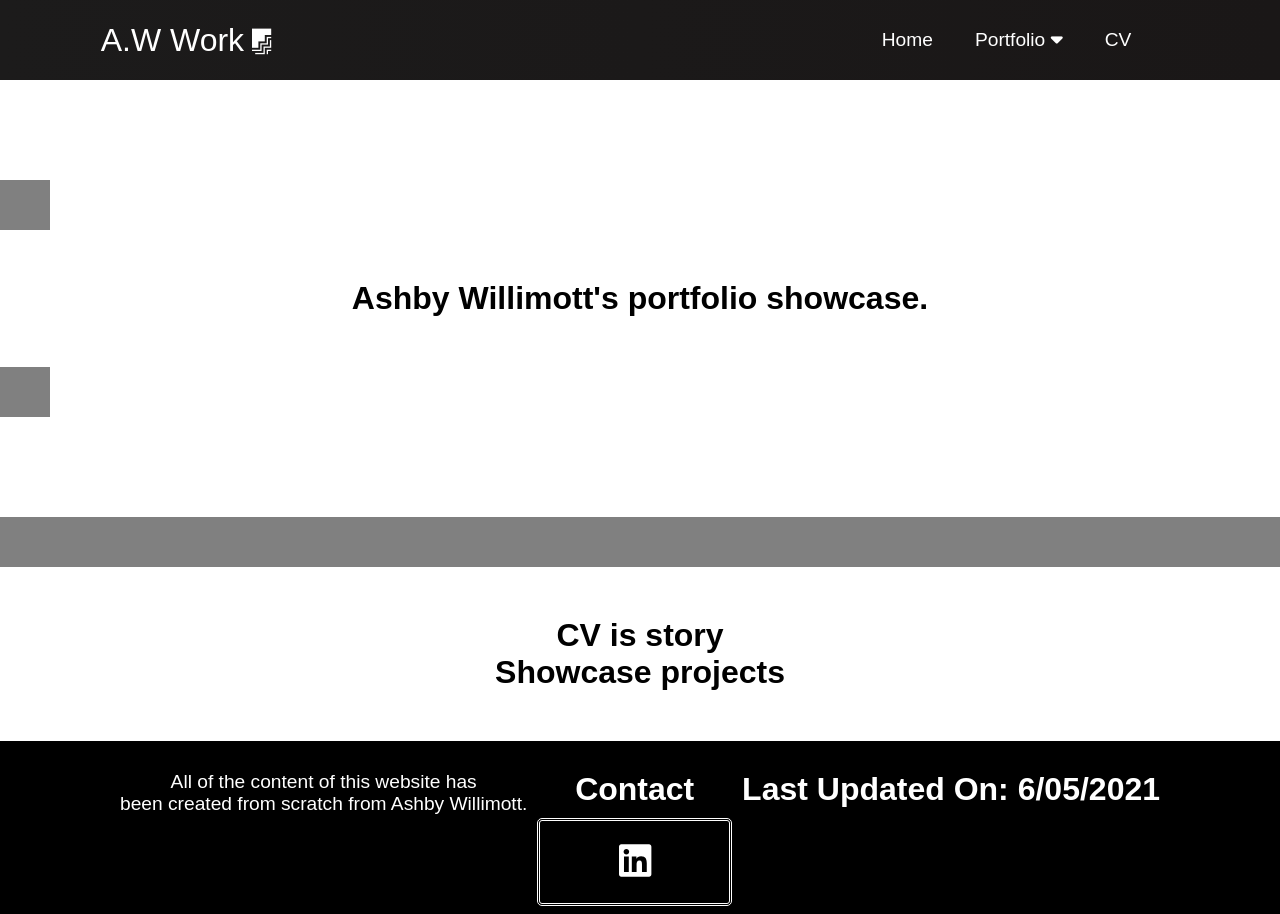
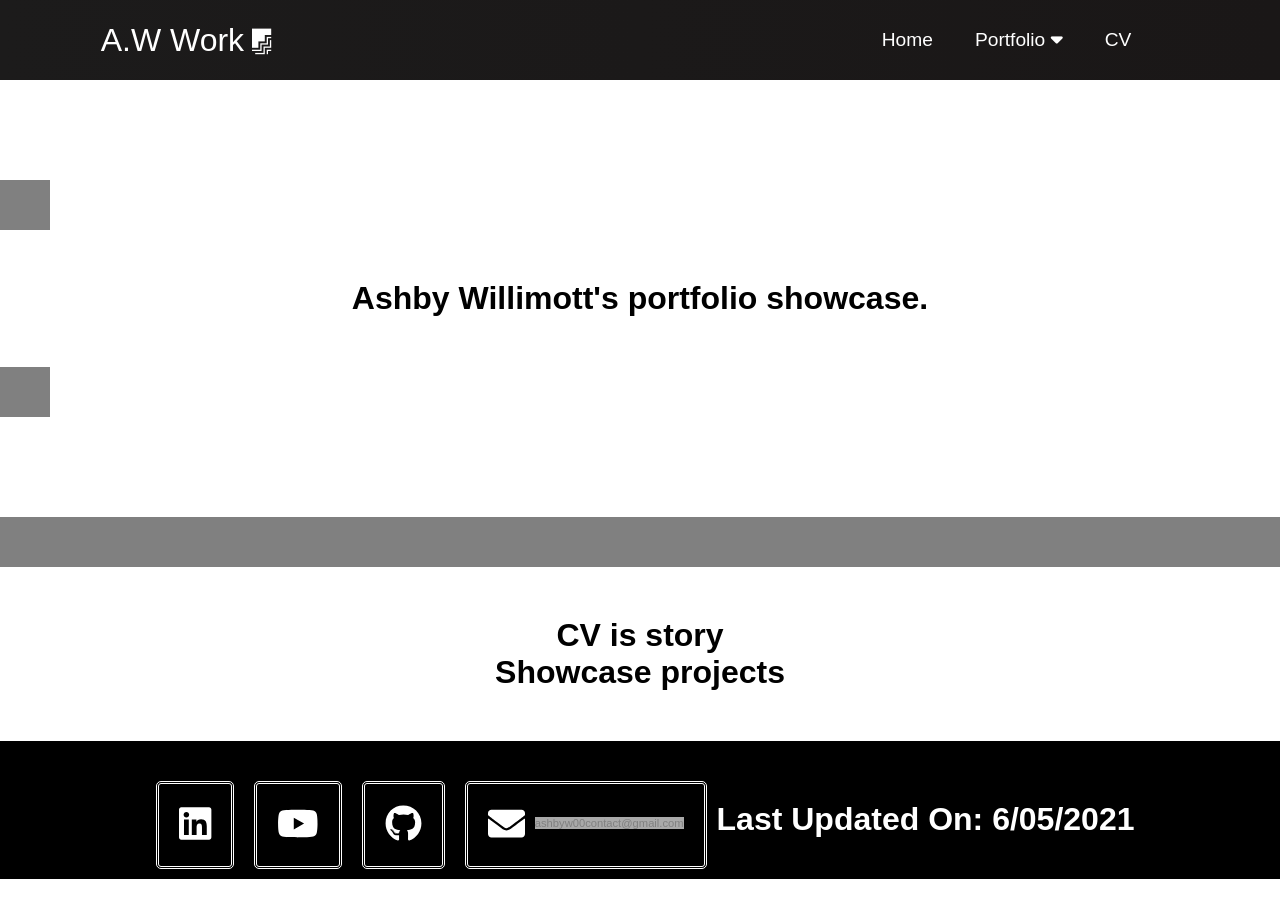
Before and after one commit to wallace222/react-portfolio, a React (Create React App) app: page / in a window 1280 px wide. Shown: the top 914 px of the page. After the commit the page ends 879 px from the top, so only its background shows below. Built offline with nearby package versions, Linux system fonts and the light colour scheme.

Commit message:
Footer Complete

```diff
--- a/src/components/Footer.js
+++ b/src/components/Footer.js
@@ -12,41 +12,41 @@ import { faEnvelope } from '@fortawesome/free-solid-svg-icons'
 
 // Lets see if I can get the flexbox too work
 function Footer(props) {
+
+    // I will try and do as much as the footer as I can manage.
+
+
     return (
         <>
             <div className="Footer">
                 <div className="Footer-Row">
-                    <div className="Footer-col">
-                        <p> All of the content of this website has<br/>
-                            been created from scratch from Ashby Willimott.
-                            </p>
-                    </div>
                     <div className="Footer-Col">
-                        <h4>Contact</h4>
+                        <div className="icon-container">
                             <Link to={{ pathname: "https://www.linkedin.com/in/ashby-willimott-24b383195/"}} target="_blank">
-                        <div className="icon-container">
+                                <div className="icon-item">
                                     <p><FontAwesomeIcon icon={['fab', 'linkedin']} color="white"/></p>
                                 </div>
                             </Link>
                             <Link to={{ pathname: "https://www.youtube.com/channel/UC0l5kJqYMT1sxjNbbtj3kAA"}} target="_blank">
-                        <div className="icon-container">
+                                <div className="icon-item">
                                     <p><FontAwesomeIcon icon={['fab', 'youtube']} color="white"/></p>
                                 </div>
                             </Link>
                             <Link to={{ pathname: "https://github.com/wallace222"}} target="_blank">
-                        <div className="icon-container">
+                                <div className="icon-item">
                                     <p><FontAwesomeIcon icon={['fab', 'github']} color="white"/></p>
                                 </div>
                             </Link>
-                        <div className="icon-border">
-                            <div className="icon-container">
-                                <p>{<FontAwesomeIcon icon={faEnvelope} color="white"/>}<br/> <span className="fine-print"> ashbyw00contact@gmail.com</span></p>
+                            <div className="icon-item">
+                                <p>{<FontAwesomeIcon icon={faEnvelope} color="white"/>}  <span className="fine-print"> ashbyw00contact@gmail.com</span></p>
                             </div>
                         </div>
                     </div>
 
-                    <div className="Footer-col">
+                    <div className="Footer-Col">
+                        <div className="Last-Updated">
                         <h4>Last Updated On: 6/05/2021</h4>
+                        </div>
                     </div>
                 </div>
             </div>
--- a/src/components/pages/Home.js
+++ b/src/components/pages/Home.js
@@ -29,7 +29,6 @@ function Home(props) {
                         <h1>CV is story</h1>
                         <h1>Showcase projects</h1>
                     </div>
-
                 </div>
             </div>
         </>
--- a/src/style/Footer.css
+++ b/src/style/Footer.css
@@ -44,6 +44,13 @@
 }
 
 .icon-container {
+    display: flex;
+    flex-direction: row;
+    /*  */
+
+}
+
+.icon-item {
     margin:10px;
     padding:20px;
 
@@ -51,14 +58,18 @@
     border-radius: 5px;
     border-spacing: 50px;
     border-style: double;
-
 }
 
-.icon-container p {
+.icon-item p {
     font-size: 37px;
+    /* margin-top: -10px; */
+    /* Inside of the p section I should move it up so that it is center */
 }
 
+
 .fine-print{
+    position: relative;
+    bottom: 10px;
     font-size: 0.7rem;
     color: grey;
     background-color: darkgray;
@@ -69,6 +80,12 @@
     background-color: white;
 }
 
+.Last-Updated h4{
+    position: relative;
+    /* bottom: -10px; */
+    top: 30px;
+}
+
 
 @media screen and (max-width: 960px) {
     /* This is the */
```
Lines whose indentation alone changed are shown as unchanged.
